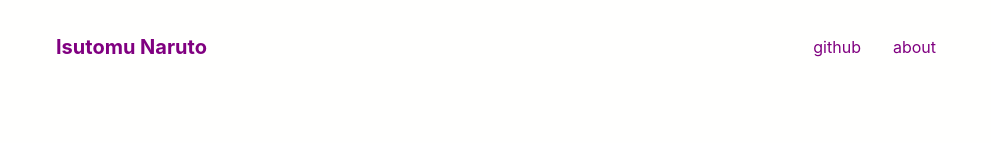
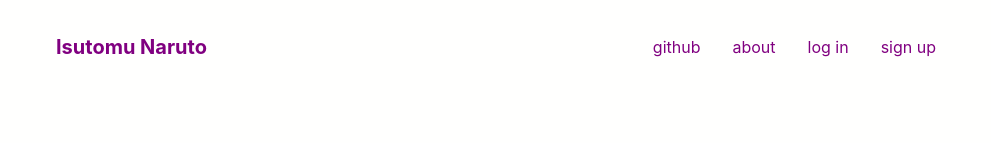
Before and after one commit to Isutomu/blog_api_visitor-TOP, a React (Vite) app: page /blog_api_visitor-TOP/tags/1 in a window 1280 px wide. Shown: the top 143 px of the page, without its empty margins (144-1135 px from the left). Built offline with nearby package versions, Linux system fonts and the light colour scheme; no server answers.

Commit message:
:recycle: refactor: Change how links are rendered on the Header
Since I added two more links it was starting to get too cluttered, so
an array was added with the links info and a proper element was made to
generate each list item.

```diff
--- a/src/components/Header/Header.jsx
+++ b/src/components/Header/Header.jsx
@@ -1,7 +1,30 @@
 import { Link } from "react-router-dom";
+import PropTypes from "prop-types";
 import styles from "./Header.module.css";
 
-function Header() {
+const linksList = [
+  { name: "github", url: "https://github.com/Isutomu", external: true },
+  { name: "about", url: "/about", external: false },
+  { name: "log in", url: "/login", external: false },
+  { name: "sign up", url: "/signup", external: false },
+];
+
+const NavLink = ({ link }) => {
+  const element = link.external ? (
+    <a
+      href={link.url}
+      rel="noreferrer"
+    >
+      {link.name}
+    </a>
+  ) : (
+    <Link to={link.url}>{link.name}</Link>
+  );
+
+  return <li className={styles.navigationLinks}>{element}</li>;
+};
+
+export default function Header() {
   return (
     <header className={styles.header}>
       <h1 className={styles.siteTitle}>
@@ -9,18 +32,22 @@ function Header() {
       </h1>
       <nav>
         <ul className={styles.navigation}>
-          <li className={styles.navigationLinks}>
-            <a href="https://github.com/Isutomu" rel="noreferrer">
-              github
-            </a>
-          </li>
-          <li className={styles.navigationLinks}>
-            <Link to="/about">about</Link>
-          </li>
+          {linksList.map((link, index) => (
+            <NavLink
+              key={index}
+              link={link}
+            />
+          ))}
         </ul>
       </nav>
     </header>
   );
 }
 
-export default Header;
+NavLink.propTypes = {
+  link: PropTypes.shape({
+    name: PropTypes.string.isRequired,
+    url: PropTypes.string.isRequired,
+    external: PropTypes.bool.isRequired,
+  }),
+};
```
